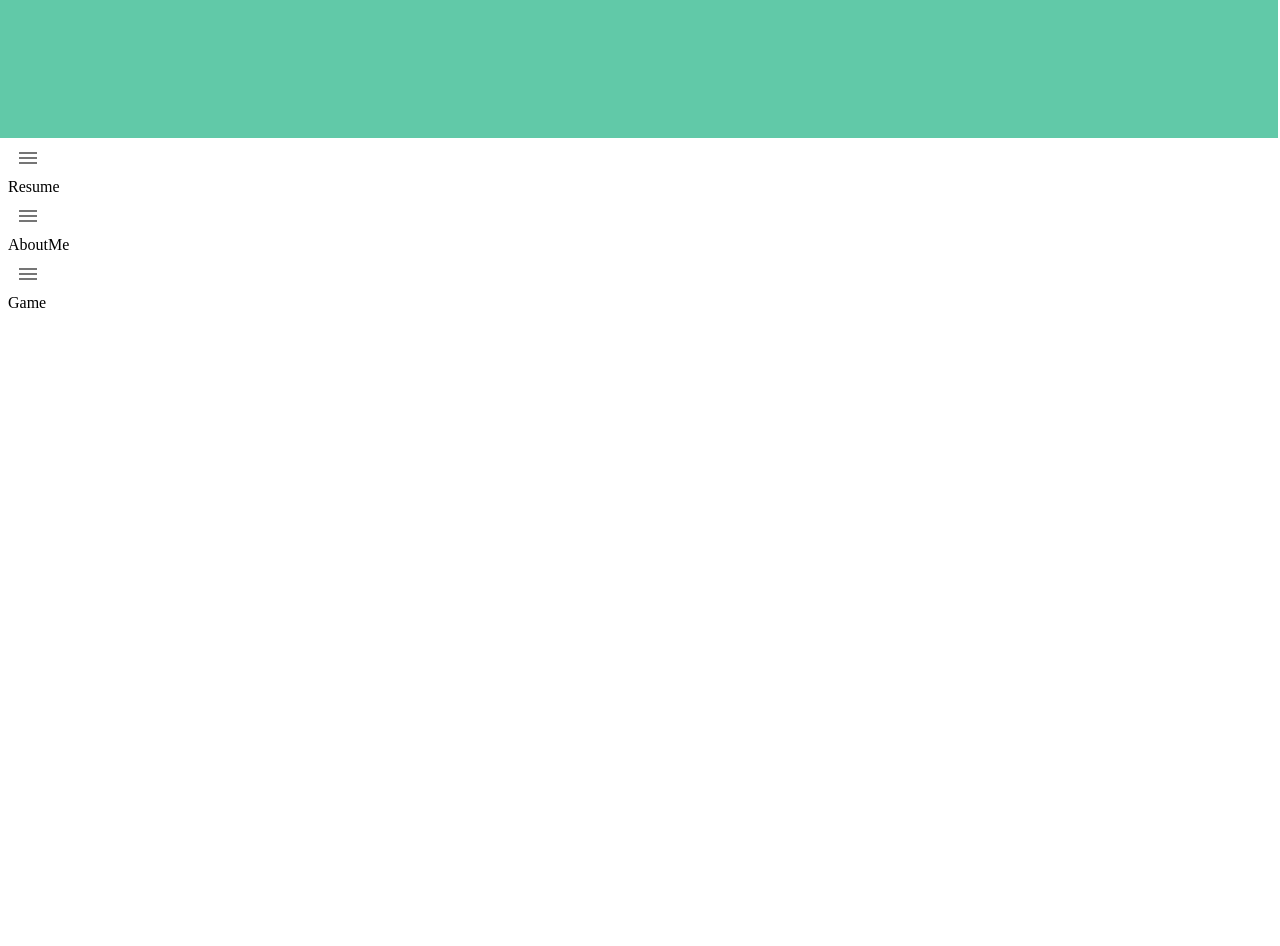
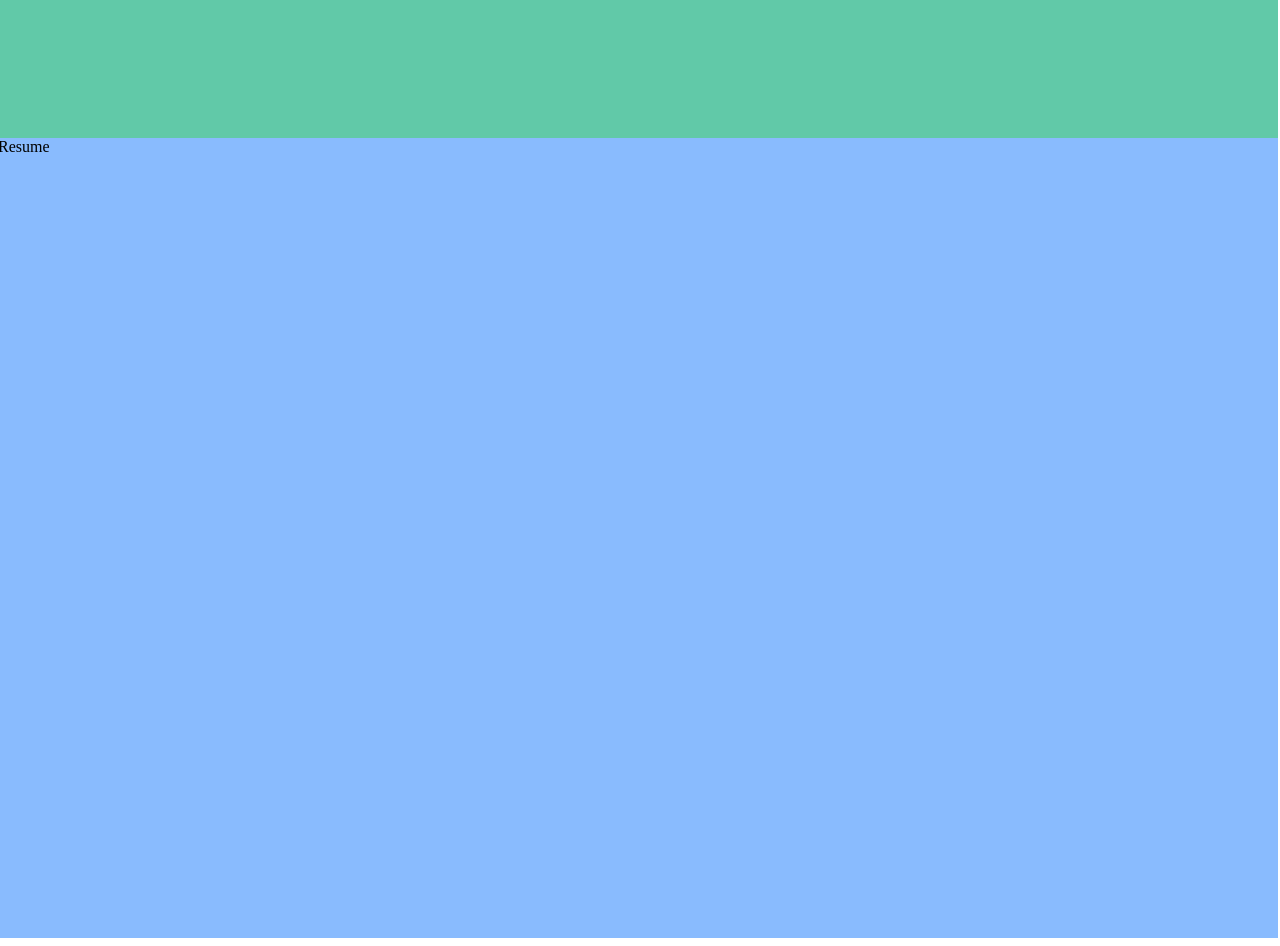
Before and after one commit to calumsudo/My-Portfolio, a React (Create React App) app: page / in a window 1280 px wide. Shown: the part 2260-3206 px from the top of the page. Before the commit the page ends 2580 px from the top, so only its background shows below. Built offline with nearby package versions, Linux system fonts and the light colour scheme.

Commit message:
resume start

```diff
--- a/src/App.js
+++ b/src/App.js
@@ -2,6 +2,7 @@ import React, { useState } from 'react';
 import Terminal from './screens/terminal';
 import CommandLine from './screens/commandline';
 import ProjectsScreen from './screens/welcome/projectScreen';
+import ResumeScreen from './screens/welcome/resumeScreen';
 import Resume from './screens/resume';
 import AboutMe from './screens/aboutMe';
 import Game from './screens/game';
@@ -25,7 +26,7 @@ const App = () => {
 
   return (
     <div>
-      {currentScreen === 'welcome' && <div><WelcomePage handleButtonClick={handleButtonClick} /> <ProjectsScreen /> <Resume /> <AboutMe/> <Game /> </div>}
+      {currentScreen === 'welcome' && <div><WelcomePage handleButtonClick={handleButtonClick} /> <ProjectsScreen /> <ResumeScreen /> </div>}
       {currentScreen === 'terminal' && <Terminal handleClear={handleClear} handlePageChange={handlePageChange}/>}
       {currentScreen === 'command-line' && <CommandLine />}
       {currentScreen === 'Projects' && <ProjectsScreen handlePageChange={handlePageChange}/>}
--- a/src/index.css
+++ b/src/index.css
@@ -223,6 +223,13 @@ body::-webkit-scrollbar-thumb {
   width: 30%;
   border-radius: 8px;
 }
+/* Resume Screen */
+.resume-screen {
+  background-color: #89bbfe;
+  width: 100vw;
+  height: 100vh;
+  margin-left: -10px;
+}
 
 
 /* Terminal & CommandLine */
--- a/src/screens/resume.jsx
+++ b/src/screens/resume.jsx
@@ -1,7 +1,5 @@
 import BasicMenu from "../components/menu";
 const Resume = ({handlePageChange}) => {
-
-
     const handlePage = (page) => {
         handlePageChange(page);
       }
--- /dev/null
+++ b/src/screens/welcome/resumeScreen.jsx
@@ -0,0 +1,11 @@
+
+const ResumeScreen = () => {
+
+    return(
+        <div className="resume-screen">
+            Resume
+        </div>
+    );
+}
+
+export default ResumeScreen;
```
